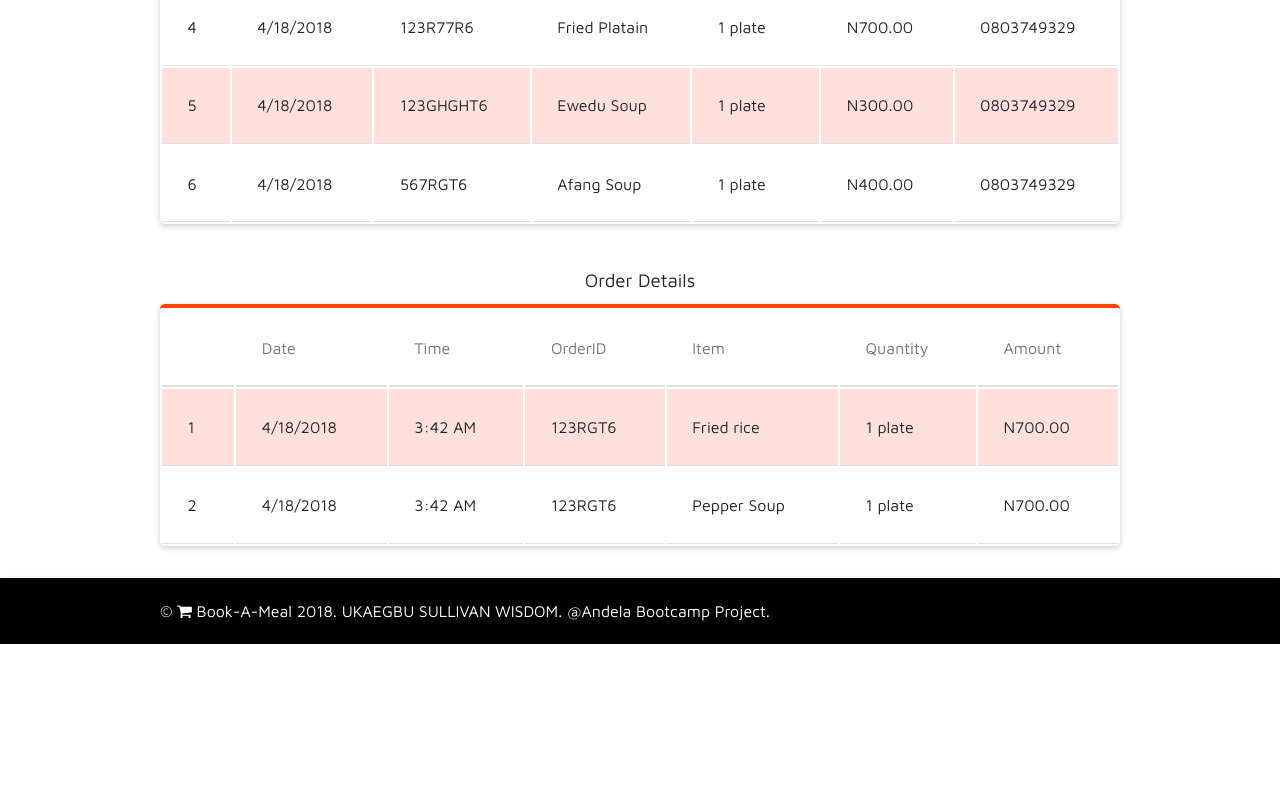
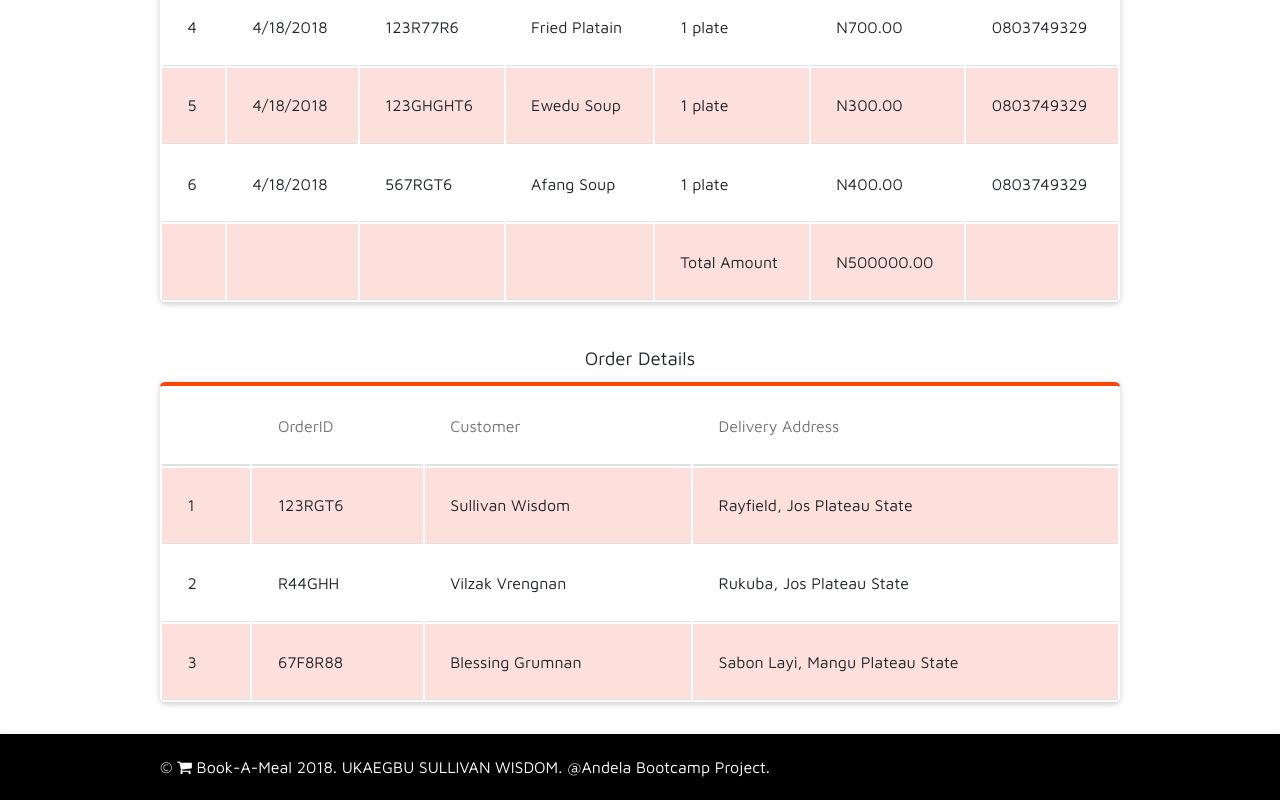
Before and after one commit to wiztemple/Book-A-Meal-App, a plain HTML site: page summary.html in a window 1280 px wide. Shown: the part 462-1262 px from the top of the page. Before the commit the page ends 1106 px from the top, so only its background shows below. Drawn offline with Linux system fonts and the light colour scheme.

Commit message:
UI tweak

```diff
--- a/assets/css/nav-base.css
+++ b/assets/css/nav-base.css
@@ -17,6 +17,7 @@
 }
 .menu li a:hover {
 	border-bottom: 4px solid #fff;
+	cursor: pointer;
 }
 .menu li .no_border:hover {
 	border-bottom: 0;
--- a/assets/css/style.css
+++ b/assets/css/style.css
@@ -123,6 +123,7 @@ a {
   -moz-user-select: none;
   -ms-user-select: none;
   user-select: none;
+  cursor: pointer;
   border: 1px solid transparent;
   padding: .375rem .75rem;
   font-size: 1rem;
--- a/summary.html
+++ b/summary.html
@@ -120,6 +120,15 @@
                 <td data-title="Amount">N400.00</td>
                 <td data-title="Phone">0803749329</td>
               </tr>
+              <tr>
+                <td data-title="No"></td>
+                <td data-title="Date"></td>
+                <td data-title="OrderID"></td>
+                <td data-title="Item"></td>
+                <td data-title="Quantity">Total Amount</td>
+                <td data-title="Amount">N500000.00</td>
+                <td data-title="Phone"></td>
+              </tr>
             </tbody>
           </table>
         </div>
@@ -129,32 +138,29 @@
             <thead>
               <tr>
                 <th></th>
-                <th>Date</th>
-                <th>Time</th>
                 <th>OrderID</th>
-                <th>Item</th>
-                <th>Quantity</th>
-                <th>Amount</th>
+                <th>Customer</th>
+                <th>Delivery Address</th>
               </tr>
             </thead>
             <tbody>
               <tr>
                 <td data-title="No">1</td>
-                <td data-title="Date">4/18/2018</td>
-                <td data-title="Time">3:42 AM</td>
                 <td data-title="OrderID">123RGT6</td>
-                <td data-title="Item">Fried rice</td>
-                <td data-title="Quantity">1 plate</td>
-                <td data-title="Amount">N700.00</td>
+                <td data-title="Customer">Sullivan Wisdom</td>
+                <td data-title="Delivery Address">Rayfield, Jos Plateau State</td>
               </tr>
               <tr>
                 <td data-title="No">2</td>
-                <td data-title="Date">4/18/2018</td>
-                <td data-title="Time">3:42 AM</td>
-                <td data-title="OrderID">123RGT6</td>
-                <td data-title="Item">Pepper Soup</td>
-                <td data-title="Quantity">1 plate</td>
-                <td data-title="Amount">N700.00</td>
+                <td data-title="OrderID">R44GHH</td>
+                <td data-title="Customer">Vilzak Vrengnan</td>
+                <td data-title="Delivery Address">Rukuba, Jos Plateau State</td>
+              </tr>
+              <tr>
+                <td data-title="No">3</td>
+                <td data-title="OrderID">67F8R88</td>
+                <td data-title="Customer">Blessing Grumnan</td>
+                <td data-title="Delivery Address">Sabon Layi, Mangu Plateau State</td>
               </tr>
             </tbody>
           </table>
```
Also changed, not shown: index.html (+3 -6 lines), menupage.html (+51 -6 lines), signup.html (+5 -5 lines), assets/images/kit.jpg (added).
